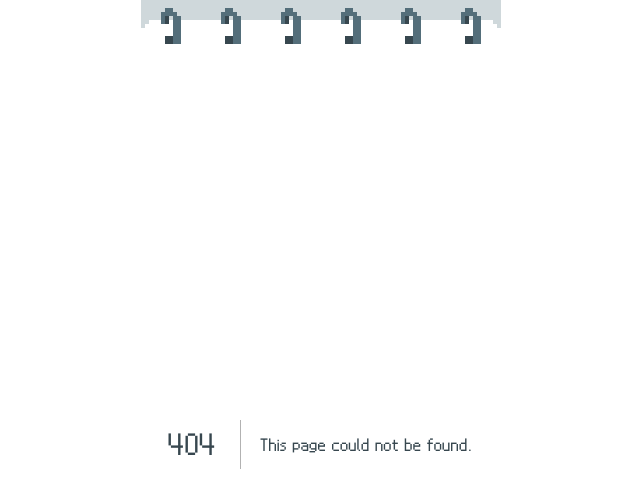
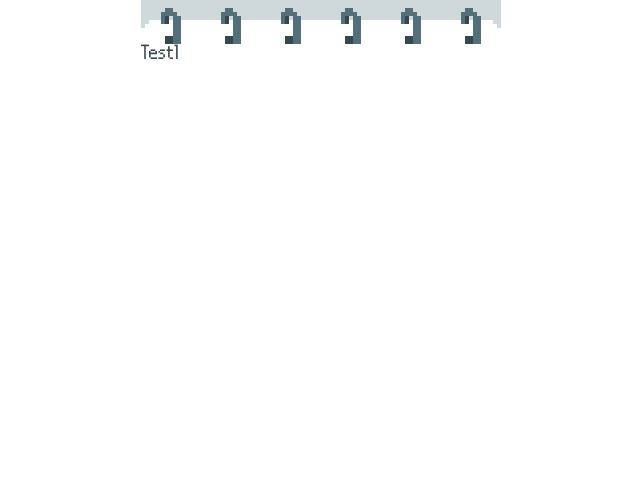
Before and after one commit to bside-4team/4team-client, a Next.js app: page /example/funnel in a window 1280 px wide. Before the commit this address had no page. Shown: the top 494 px of the page, without its empty margins (319-959 px from the left). Built offline with nearby package versions, Linux system fonts and the light colour scheme.

Commit message:
[KB-91] feat : 예시 코드 작업 완료

```diff
--- /dev/null
+++ b/src/app/example/funnel/components/test1/index.tsx
@@ -0,0 +1,3 @@
+export default function Test1() {
+  return <div>Test1</div>;
+}
--- /dev/null
+++ b/src/app/example/funnel/components/test2/index.tsx
@@ -0,0 +1,3 @@
+export default function Test2() {
+  return <div>Test2</div>;
+}
--- /dev/null
+++ b/src/app/example/funnel/page.tsx
@@ -0,0 +1,22 @@
+'use client';
+
+import useFunnel from '@/hooks/useFunnel';
+import Test1 from './components/test1';
+import Test2 from './components/test2';
+
+export default function FunnelExample() {
+  const [Funnel, setStep] = useFunnel(['test1', 'test2'], 'test1');
+
+  return (
+    <>
+      <Funnel>
+        <Funnel.Step name="test1">
+          <Test1 />
+        </Funnel.Step>
+        <Funnel.Step name="test2">
+          <Test2 />
+        </Funnel.Step>
+      </Funnel>
+    </>
+  );
+}
```
